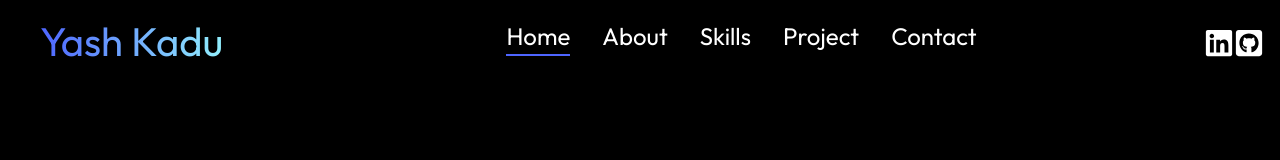
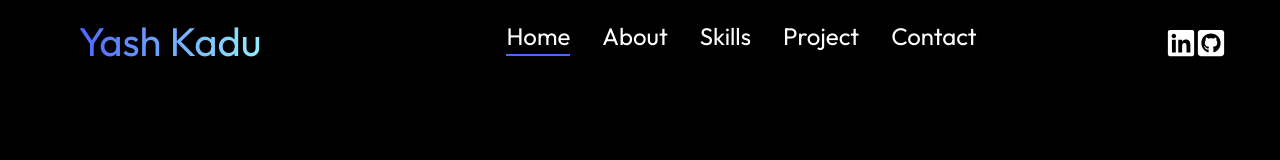
Before and after one commit to 16Yash-kadu/Yash-Portfolio, a React (Vite) app: page / in a window 1280 px wide. Shown: the top 160 px of the page. Built offline with nearby package versions, Linux system fonts and the light colour scheme.

Commit message:
New Changes

```diff
--- a/src/components/navbar/Navbar.css
+++ b/src/components/navbar/Navbar.css
@@ -3,15 +3,13 @@
   justify-content: space-between;
   align-items: center;
   padding: 1rem;
-  width: 100%;
+  width: 94%;
   margin: auto;
   height: 90px;
   z-index: 10;
-  position: fixed;
-  top: 0;
 }
 .header-bg {
-  background-color: black;
+  background-color: rgba(0, 0, 0, 0.85);
   transition: 0.5s;
 }
 .header h1 {
@@ -72,7 +70,6 @@
   }
   .header {
     width: 100%;
-    position: static;
   }
   #YashHeading {
     margin-top: 16px;
```
